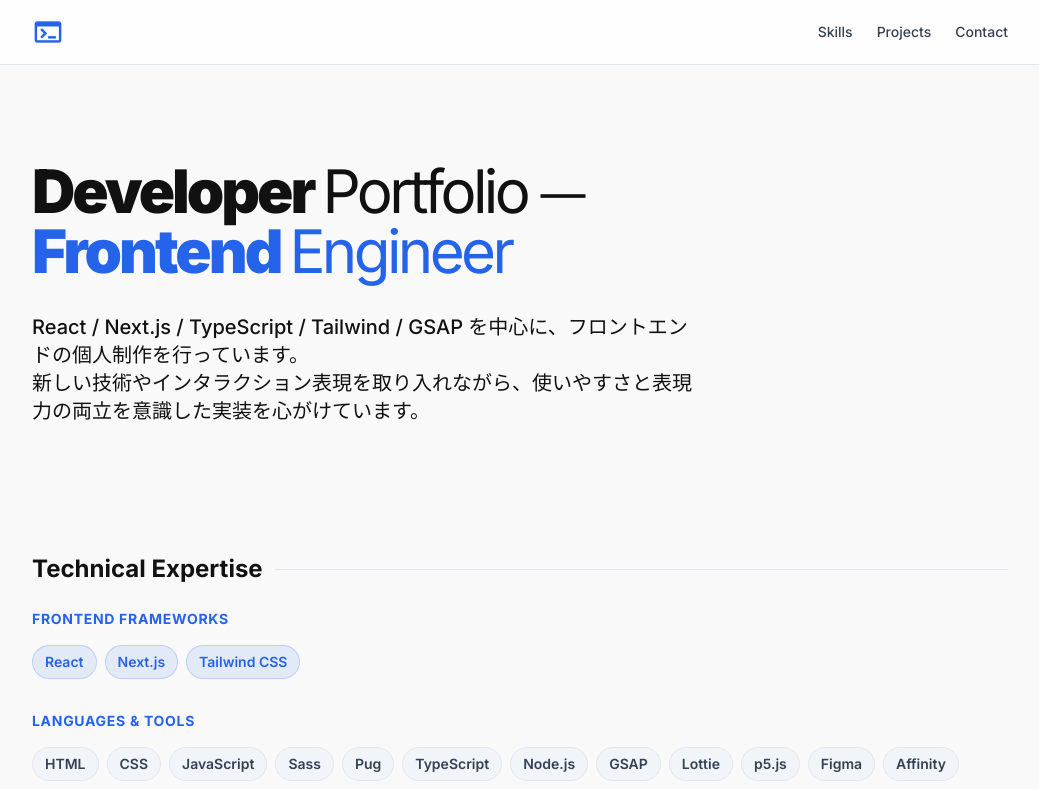
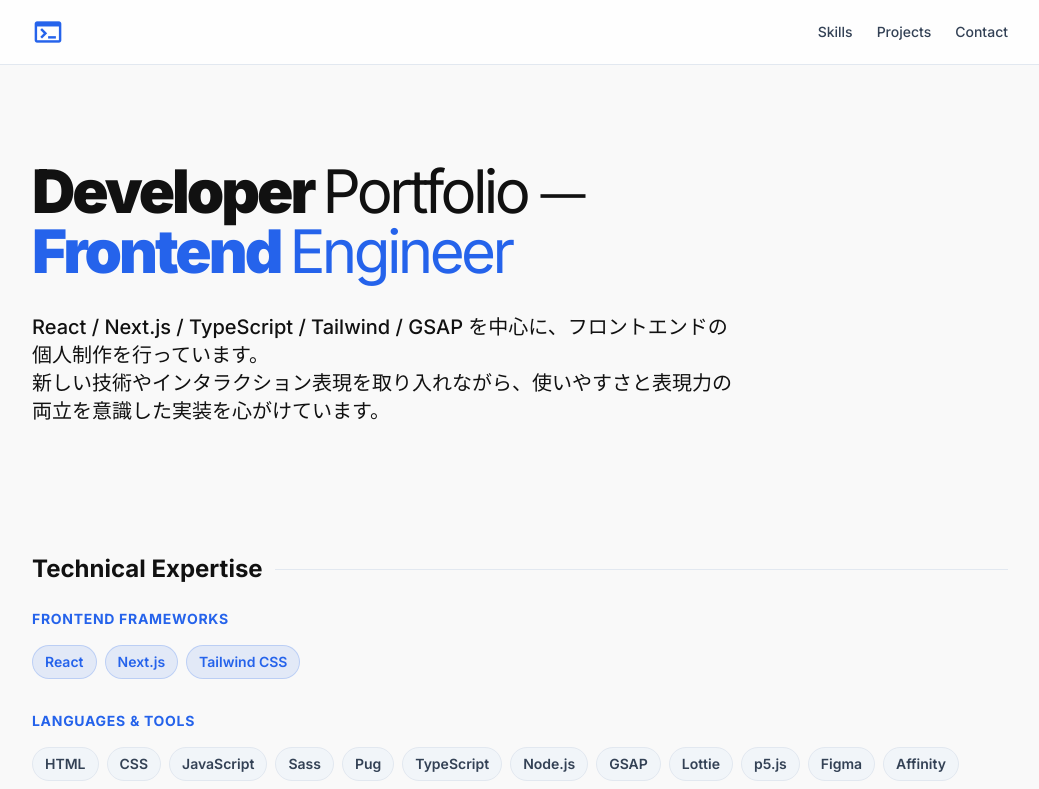
Before and after one commit to koma104/502104110, a Next.js app: page / in a window 1280 px wide. Shown: the top 789 px of the page, without its empty margins (120-1159 px from the left). Built offline with nearby package versions, Linux system fonts and the light colour scheme.

Commit message:
style: リード文の幅を調整し、Hero のバランスを改善

```diff
--- a/src/components/Hero.tsx
+++ b/src/components/Hero.tsx
@@ -6,7 +6,7 @@
         <br />
         <span className="text-primary">Frontend <span className="font-light tracking-[-0.06em]">Engineer</span></span>
       </h1>
-      <div className="max-w-2xl">
+      <div className="max-w-[44rem]">
         <p className="text-lg font-medium leading-relaxed md:text-xl">
           React / Next.js / TypeScript / Tailwind / GSAP
           を中心に、フロントエンドの個人制作を行っています。
```
